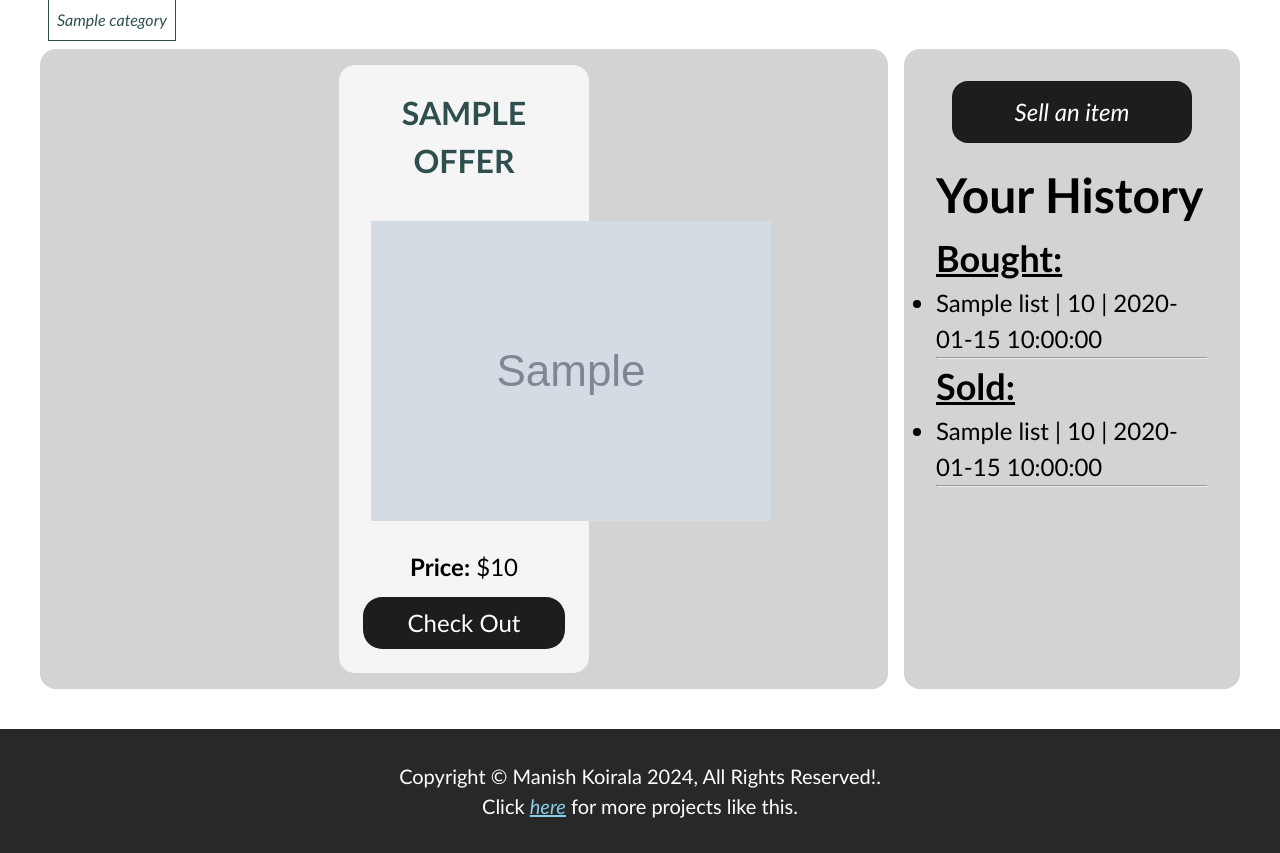
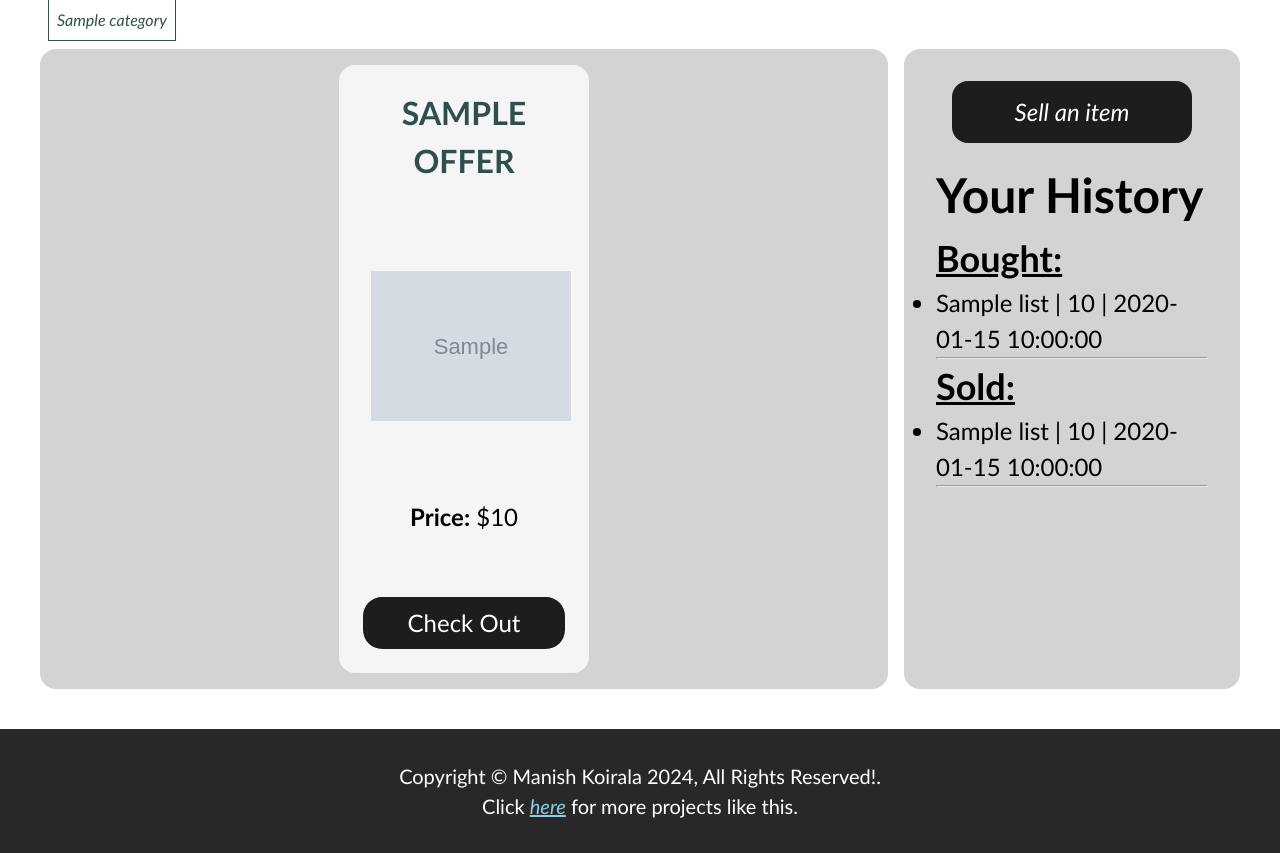
Before and after one commit to manish-koirala/injection-flawed, a PHP site: page /home/index.php in a window 1280 px wide. Shown: the part 149-1002 px from the top of the page. Run offline with PHP 8.4, Linux system fonts and the light colour scheme; the visitor is signed in with stand-in values (Sample User, id 1); tables that the repository leaves empty or names only in its code hold one stand-in row (values such as "Sample post"); grey boxes marked "Sample" are stand-in pictures.

Commit message:
Minor changes

```diff
--- a/resources/css/categories.css
+++ b/resources/css/categories.css
@@ -17,7 +17,6 @@ main {
     gap: 1.5rem;
     flex-wrap: wrap;
     justify-content: center;
-    align-items: center;
     margin: 1.5rem;
 }
 .offer {
@@ -27,6 +26,11 @@ main {
     flex-flow: column nowrap;
     gap: 0.5rem;
     border-radius: 1rem;
+    justify-content: space-between;
+    width: 250px;
+}
+.offer img {
+    max-width: 200px;
 }
 .buy-btn a {
     display: block;
--- a/resources/css/home.css
+++ b/resources/css/home.css
@@ -61,6 +61,9 @@ main a {
     justify-content: space-between;
     width: 250px;
 }
+.offer img {
+    max-width: 200px;
+}
 
 .buy-btn a {
     display: block;
@@ -116,6 +119,9 @@ main a {
     width: max-content;
     margin: auto;
 }
+.offer-detailed-left img {
+    max-width: 500px;
+}
 .offer-detailed-box > div {
     padding: 1.5rem;
     background-color: whitesmoke;
```
